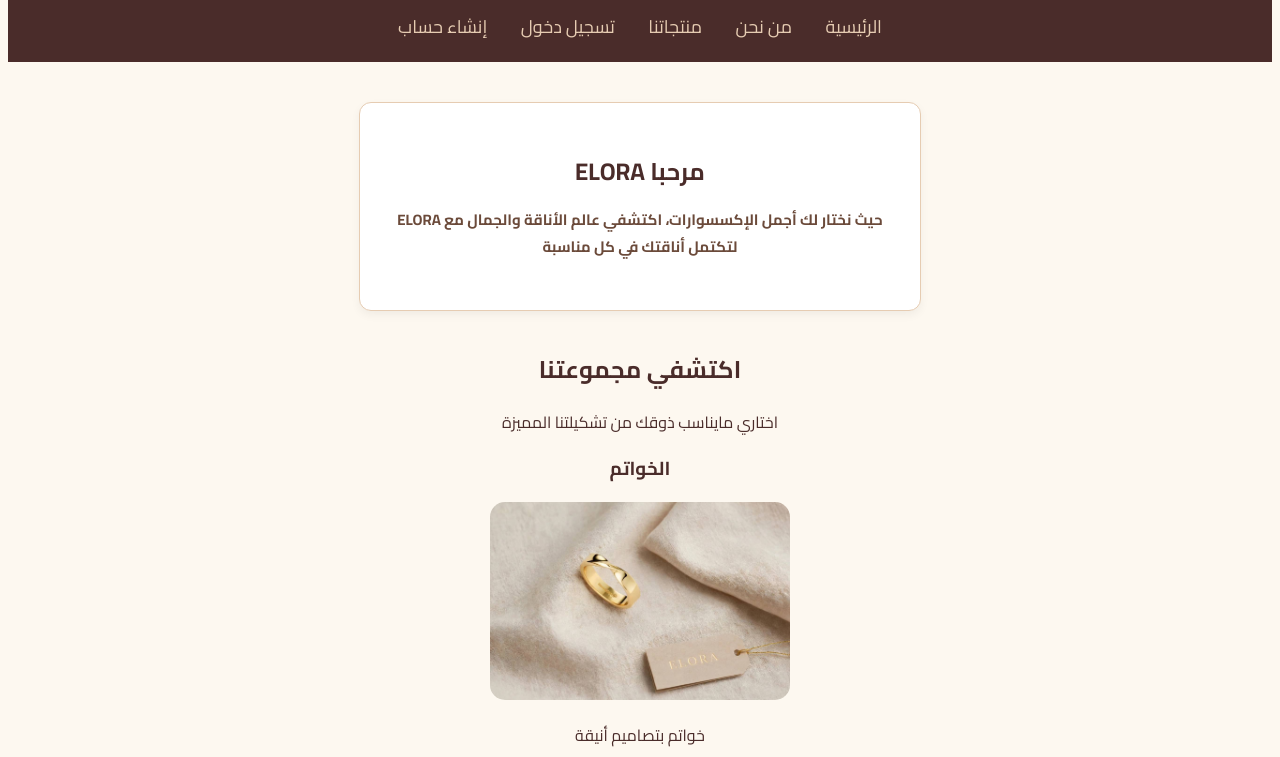
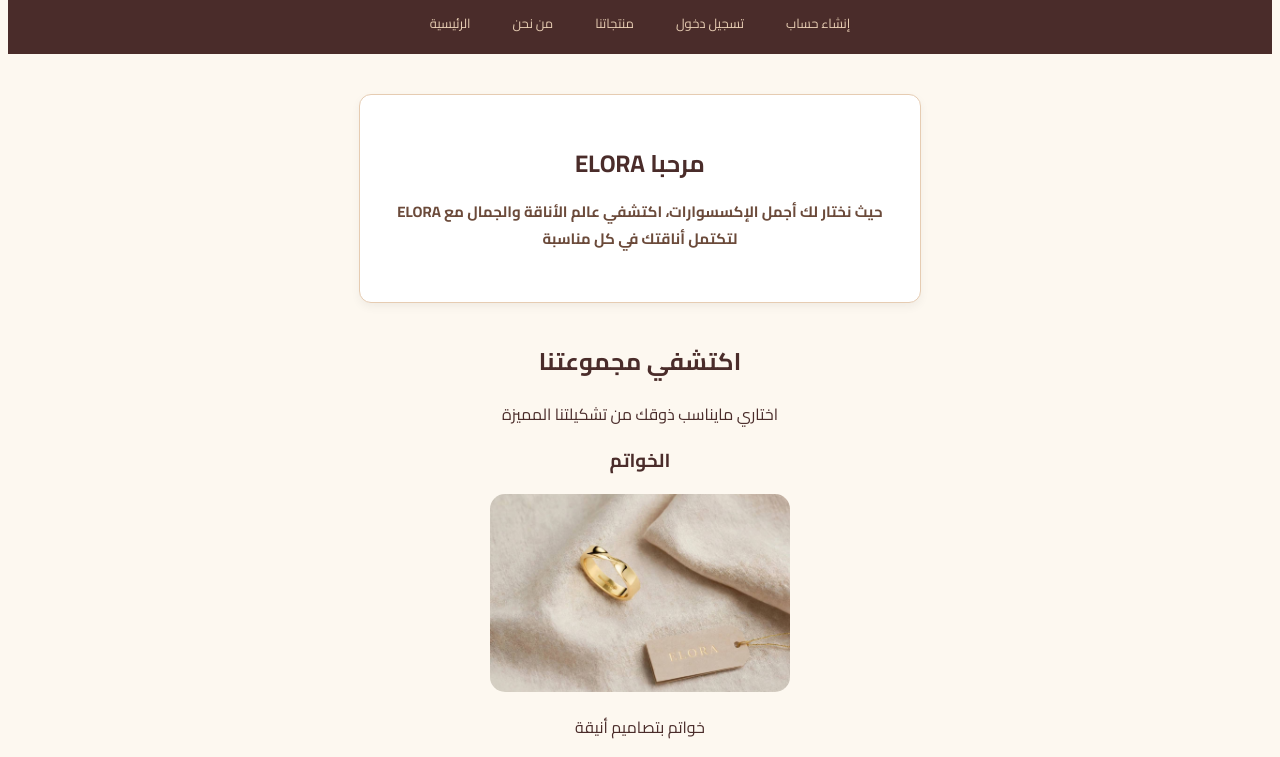
Before and after one commit to elorastore845-cmd/Elora-store, a plain HTML site: page index.html in a window 1280 px wide. Shown: the part 145-902 px from the top of the page. Drawn offline with Linux system fonts and the light colour scheme.

Commit message:
Update style.css

```diff
--- a/style.css
+++ b/style.css
@@ -101,3 +101,14 @@ padding: 15px;
 margin-top: 40px;
 font-size: 14px;
 }
+nav {
+  display: flex;
+  justify-content: center;
+  gap: 12px;
+  flex-wrap: nowrap;
+}
+
+nav a {
+  font-size: 13px;
+  white-space: nowrap;
+}
```
